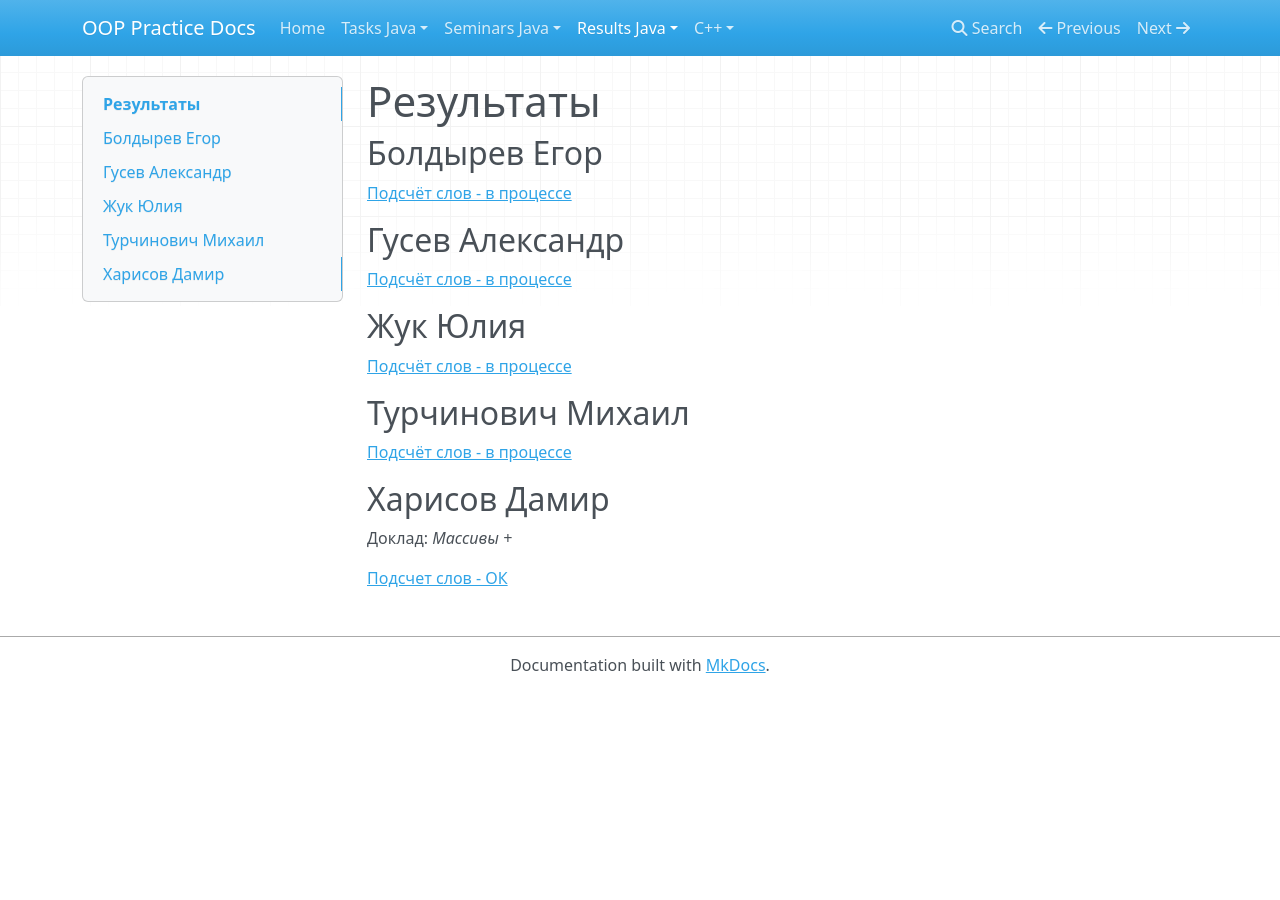
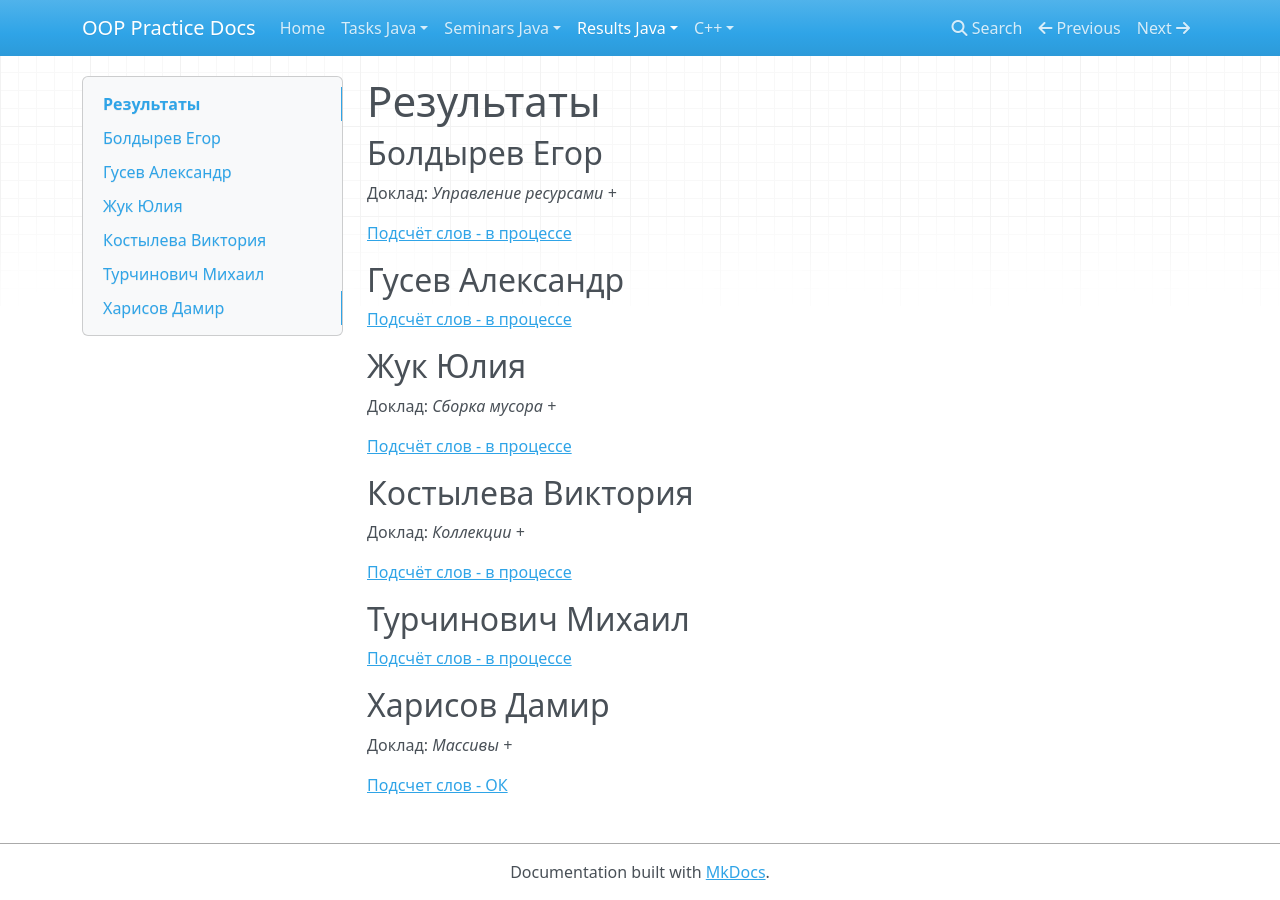
Before and after one commit to avoronkov/oop, an MkDocs documentation site: the page built from docs/2017.java/results.md, in a window 1280 px wide. Built offline with MkDocs 1.6.1, drawn with Linux system fonts in a browser that asks for light colours; nearby versions of some CDN libraries; old or Windows-style settings are respelled for this version of MkDocs.

Commit message:
Kostyleva results updated

```diff
--- a/docs/2017.java/results.md
+++ b/docs/2017.java/results.md
@@ -1,6 +1,8 @@
 # Результаты
 
 ## Болдырев Егор
+
+Доклад: *Управление ресурсами +*
 
 [Подсчёт слов - в процессе](/2017.java/results/boldyrev/)
 
@@ -10,7 +12,15 @@
 
 ## Жук Юлия
 
+Доклад: *Сборка мусора +*
+
 [Подсчёт слов - в процессе](/2017.java/results/zhuk/)
+
+## Костылева Виктория
+
+Доклад: *Коллекции +*
+
+[Подсчёт слов - в процессе](/2017.java/results/kostyleva/)
 
 ## Турчинович Михаил
 
--- a/mkdocs.yml
+++ b/mkdocs.yml
@@ -15,6 +15,7 @@ pages:
             - 'Boldyrev': 2017.java/results/boldyrev.md
             - 'Gusev': 2017.java/results/gusev.md
             - 'Kharisov': 2017.java/results/kharisov.md
+            - 'Kostyleva': 2017.java/results/kostyleva.md
             - 'Turchinovich': 2017.java/results/turchinovich.md
             - 'Zhuk': 2017.java/results/zhuk.md
     - C++:
```
Also changed, not shown: docs/2017.java/results/kostyleva.md (added, +11 -0 lines), docs/2017.java/seminar2.md (+2 -2 lines).
